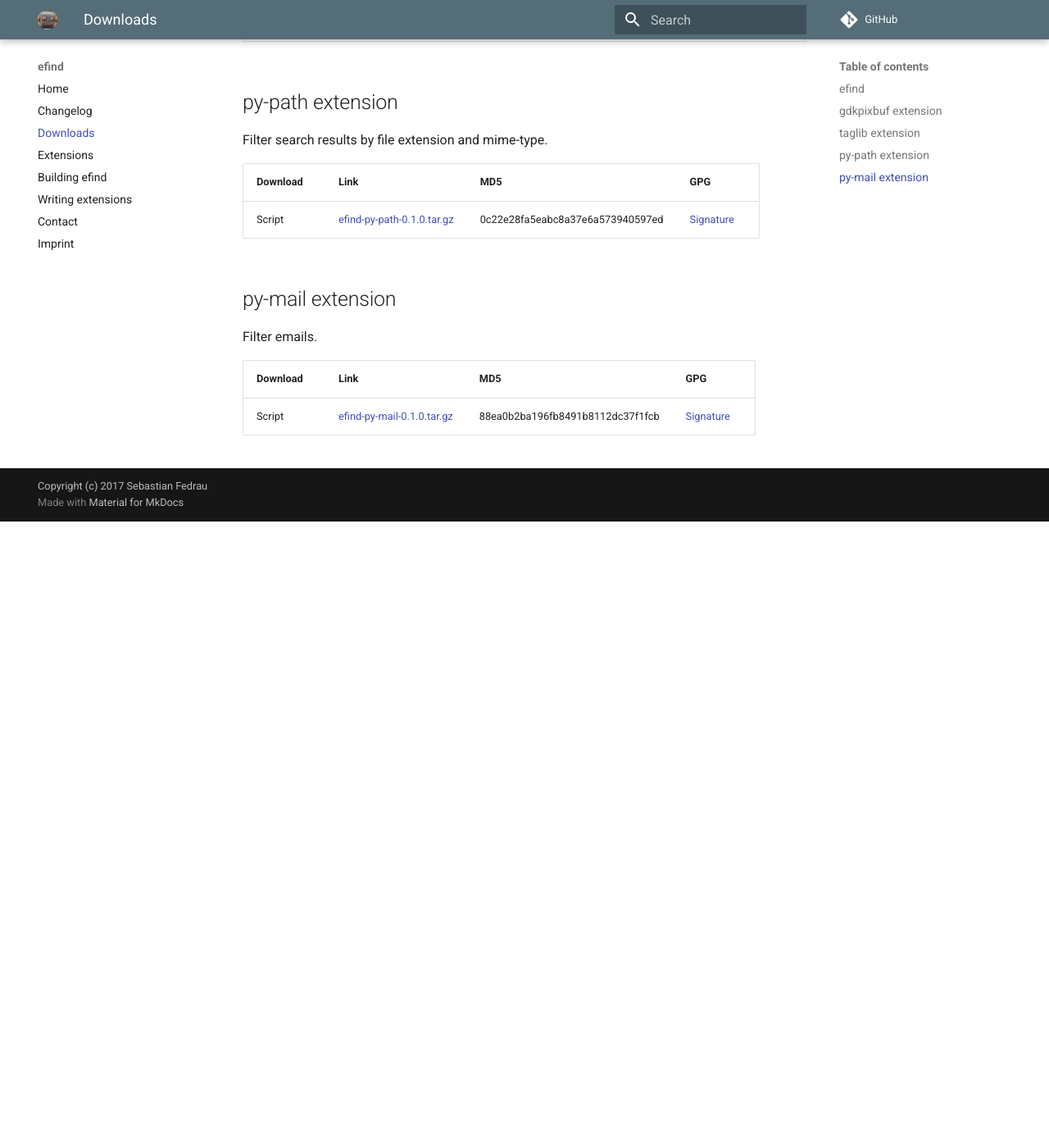
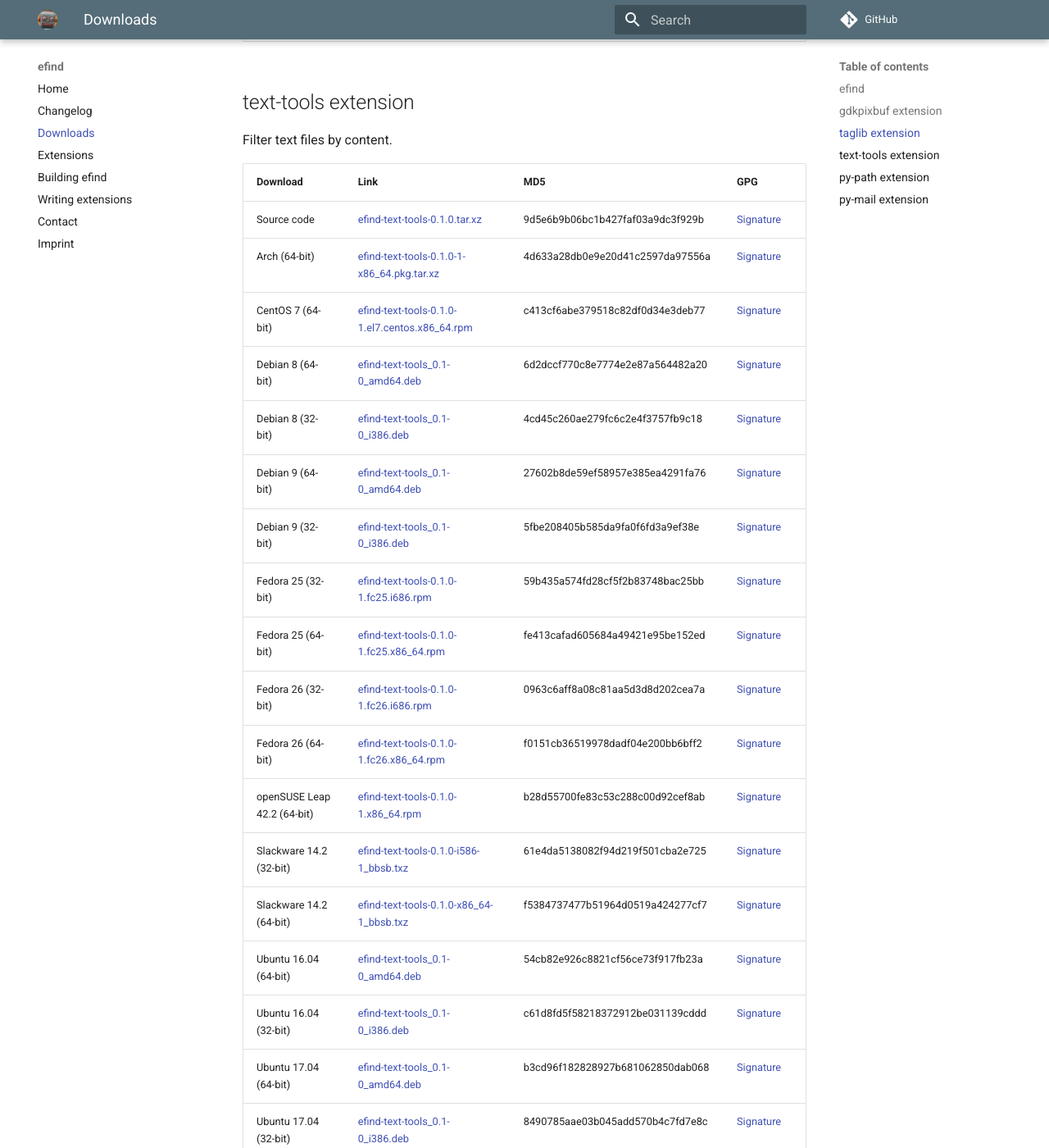
Before and after one commit to 20centaurifux/efind-website, an MkDocs documentation site: the page built from docs/downloads.md, in a window 1280 px wide and 1400 px high, scrolled down 4058 px. Shown: the whole window at 82% size. Built offline with MkDocs 1.6.1 and Material for MkDocs 9.7.7, drawn with Linux system fonts in a browser that asks for light colours; comment, search, counter and statistics services are not loaded; old or Windows-style settings are respelled for this version of MkDocs; before the commit the page ends 4694 px from its top, so only the background shows below that.

Commit message:
added text-tools extension

```diff
--- a/docs/downloads.md
+++ b/docs/downloads.md
@@ -74,6 +74,31 @@
 Ubuntu 17.04 (64-bit)|[efind-taglib_0.1-2_amd64.deb](downloads/ubuntu-17.04/efind-taglib_0.1-2_amd64.deb)|f63f02d28f41f03c00feb3d310670f89|[Signature](downloads/ubuntu-17.04/efind-taglib_0.1-2_amd64.deb.asc)
 Ubuntu 17.04 (32-bit)|[efind-taglib_0.1-2_i386.deb](downloads/ubuntu-17.04/efind-taglib_0.1-2_i386.deb)|57ca8768d3b64f3fc64bd020eecc3759|[Signature](downloads/ubuntu-17.04/efind-taglib_0.1-2_i386.deb.asc)
 
+##text-tools extension
+
+Filter text files by content.
+
+| Download | Link | MD5 | GPG |
+| :------- | :--- | :-- | :-- |
+Source code|[efind-text-tools-0.1.0.tar.xz](downloads/source/efind-text-tools-0.1.0.tar.xz)|9d5e6b9b06bc1b427faf03a9dc3f929b|[Signature](downloads/source/efind-text-tools-0.1.0.tar.xz.asc)
+Arch (64-bit)|[efind-text-tools-0.1.0-1-x86_64.pkg.tar.xz](downloads/arch/efind-text-tools-0.1.0-1-x86_64.pkg.tar.xz)|4d633a28db0e9e20d41c2597da97556a|[Signature](downloads/arch/efind-text-tools-0.1.0-1-x86_64.pkg.tar.xz.asc)
+CentOS 7 (64-bit)|[efind-text-tools-0.1.0-1.el7.centos.x86_64.rpm](downloads/centos-7/efind-text-tools-0.1.0-1.el7.centos.x86_64.rpm)|c413cf6abe379518c82df0d34e3deb77|[Signature](downloads/centos-7/efind-text-tools-0.1.0-1.el7.centos.x86_64.rpm.asc)
+Debian 8 (64-bit)|[efind-text-tools_0.1-0_amd64.deb](downloads/debian-8/efind-text-tools_0.1-0_amd64.deb)|6d2dccf770c8e7774e2e87a564482a20|[Signature](downloads/debian-8/efind-text-tools_0.1-0_amd64.deb.asc)
+Debian 8 (32-bit)|[efind-text-tools_0.1-0_i386.deb](downloads/debian-8/efind-text-tools_0.1-0_i386.deb)|4cd45c260ae279fc6c2e4f3757fb9c18|[Signature](downloads/debian-8/efind-text-tools_0.1-0_i386.deb.asc)
+Debian 9 (64-bit)|[efind-text-tools_0.1-0_amd64.deb](downloads/debian-9/efind-text-tools_0.1-0_amd64.deb)|27602b8de59ef58957e385ea4291fa76|[Signature](downloads/debian-9/efind-text-tools_0.1-0_amd64.deb.asc)
+Debian 9 (32-bit)|[efind-text-tools_0.1-0_i386.deb](downloads/debian-9/efind-text-tools_0.1-0_i386.deb)|5fbe208405b585da9fa0f6fd3a9ef38e|[Signature](downloads/debian-9/efind-text-tools_0.1-0_i386.deb.asc)
+Fedora 25 (32-bit)|[efind-text-tools-0.1.0-1.fc25.i686.rpm](downloads/fedora-25/efind-text-tools-0.1.0-1.fc25.i686.rpm)|59b435a574fd28cf5f2b83748bac25bb|[Signature](downloads/fedora-25/efind-text-tools-0.1.0-1.fc25.i686.rpm.asc)
+Fedora 25 (64-bit)|[efind-text-tools-0.1.0-1.fc25.x86_64.rpm](downloads/fedora-25/efind-text-tools-0.1.0-1.fc25.x86_64.rpm)|fe413cafad605684a49421e95be152ed|[Signature](downloads/fedora-25/efind-text-tools-0.1.0-1.fc25.x86_64.rpm.asc)
+Fedora 26 (32-bit)|[efind-text-tools-0.1.0-1.fc26.i686.rpm](downloads/fedora-26/efind-text-tools-0.1.0-1.fc26.i686.rpm)|0963c6aff8a08c81aa5d3d8d202cea7a|[Signature](downloads/fedora-26/efind-text-tools-0.1.0-1.fc26.i686.rpm.asc)
+Fedora 26 (64-bit)|[efind-text-tools-0.1.0-1.fc26.x86_64.rpm](downloads/fedora-26/efind-text-tools-0.1.0-1.fc26.x86_64.rpm)|f0151cb36519978dadf04e200bb6bff2|[Signature](downloads/fedora-26/efind-text-tools-0.1.0-1.fc26.x86_64.rpm.asc)
+openSUSE Leap 42.2 (64-bit)|[efind-text-tools-0.1.0-1.x86_64.rpm](downloads/opensuse-leap/efind-text-tools-0.1.0-1.x86_64.rpm)|b28d55700fe83c53c288c00d92cef8ab|[Signature](downloads/opensuse-leap/efind-text-tools-0.1.0-1.x86_64.rpm.asc)
+Slackware 14.2 (32-bit)|[efind-text-tools-0.1.0-i586-1_bbsb.txz](downloads/slackware-14.2/efind-text-tools-0.1.0-i586-1_bbsb.txz)|61e4da5138082f94d219f501cba2e725|[Signature](downloads/slackware-14.2/efind-text-tools-0.1.0-i586-1_bbsb.txz.asc)
+Slackware 14.2 (64-bit)|[efind-text-tools-0.1.0-x86_64-1_bbsb.txz](downloads/slackware-14.2/efind-text-tools-0.1.0-x86_64-1_bbsb.txz)|f5384737477b51964d0519a424277cf7|[Signature](downloads/slackware-14.2/efind-text-tools-0.1.0-x86_64-1_bbsb.txz.asc)
+Ubuntu 16.04 (64-bit)|[efind-text-tools_0.1-0_amd64.deb](downloads/ubuntu-16.04/efind-text-tools_0.1-0_amd64.deb)|54cb82e926c8821cf56ce73f917fb23a|[Signature](downloads/ubuntu-16.04/efind-text-tools_0.1-0_amd64.deb.asc)
+Ubuntu 16.04 (32-bit)|[efind-text-tools_0.1-0_i386.deb](downloads/ubuntu-16.04/efind-text-tools_0.1-0_i386.deb)|c61d8fd5f58218372912be031139cddd|[Signature](downloads/ubuntu-16.04/efind-text-tools_0.1-0_i386.deb.asc)
+Ubuntu 17.04 (64-bit)|[efind-text-tools_0.1-0_amd64.deb](downloads/ubuntu-17.04/efind-text-tools_0.1-0_amd64.deb)|b3cd96f182828927b681062850dab068|[Signature](downloads/ubuntu-17.04/efind-text-tools_0.1-0_amd64.deb.asc)
+Ubuntu 17.04 (32-bit)|[efind-text-tools_0.1-0_i386.deb](downloads/ubuntu-17.04/efind-text-tools_0.1-0_i386.deb)|8490785aae03b045add570b4c7fd7e8c|[Signature](downloads/ubuntu-17.04/efind-text-tools_0.1-0_i386.deb.asc)
+
 ##py-path extension
 
 Filter search results by file extension and mime-type.
--- a/generate_downloads.py
+++ b/generate_downloads.py
@@ -48,7 +48,7 @@
 
                 offset = 0
 
-                if pkg != "efind":
+                if pkg != "efind" and pkg != "efind-text-tools":
                     offset += 1
 
 		pos = prefix1.rfind('.')
@@ -79,5 +79,8 @@
 print "\n##taglib extension\n\nFilter search results by audio tags and properties.\n"
 generate_table("efind-taglib", "0.1.1")
 
+print "\n##text-tools extension\n\nFilter text files by content.\n"
+generate_table("efind-text-tools", "0.1.0")
+
 with open("downloads.tail.md") as f:
     print "\n%s" % f.read()
```
Also changed, not shown: docs/extensions.md (+7 -1 lines).
